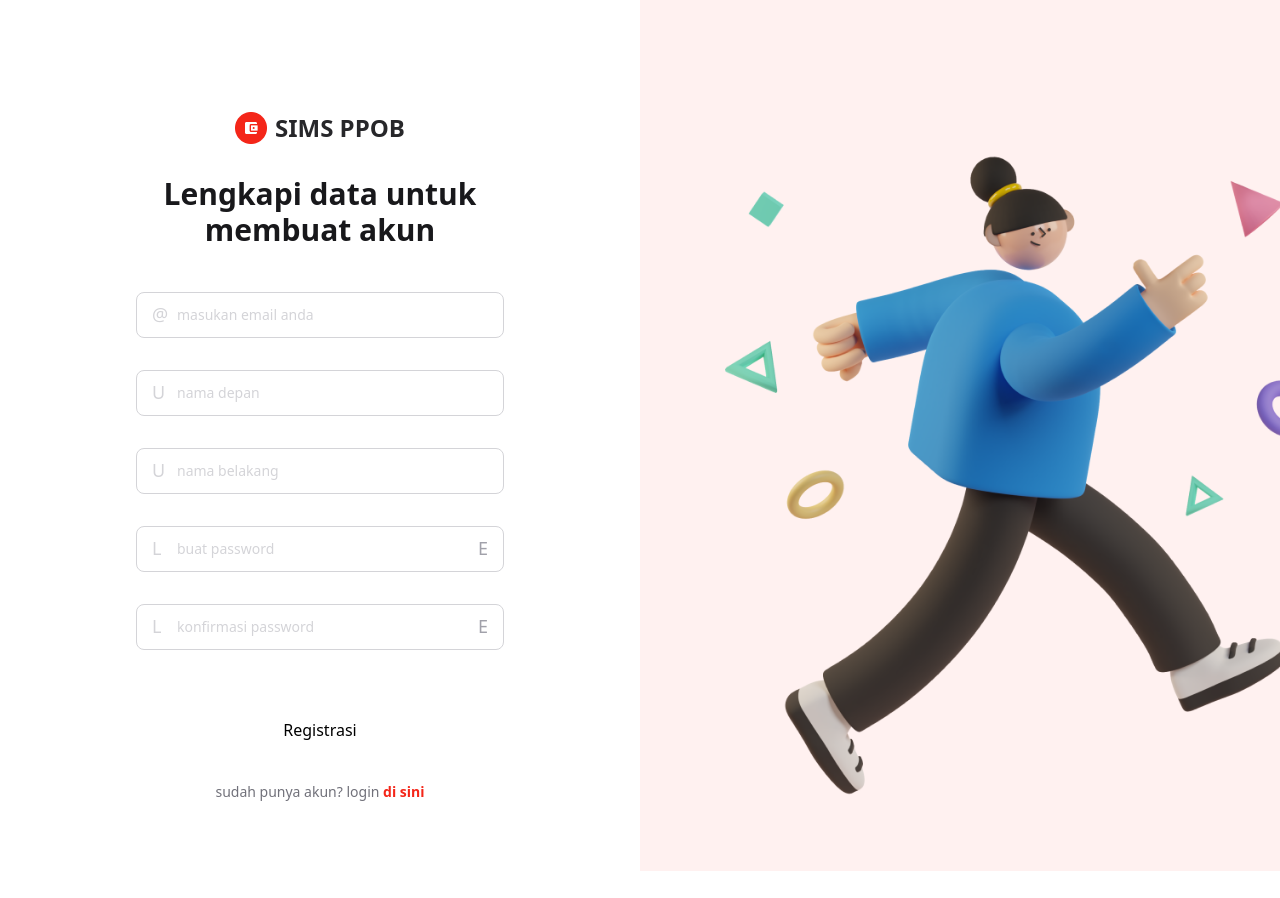
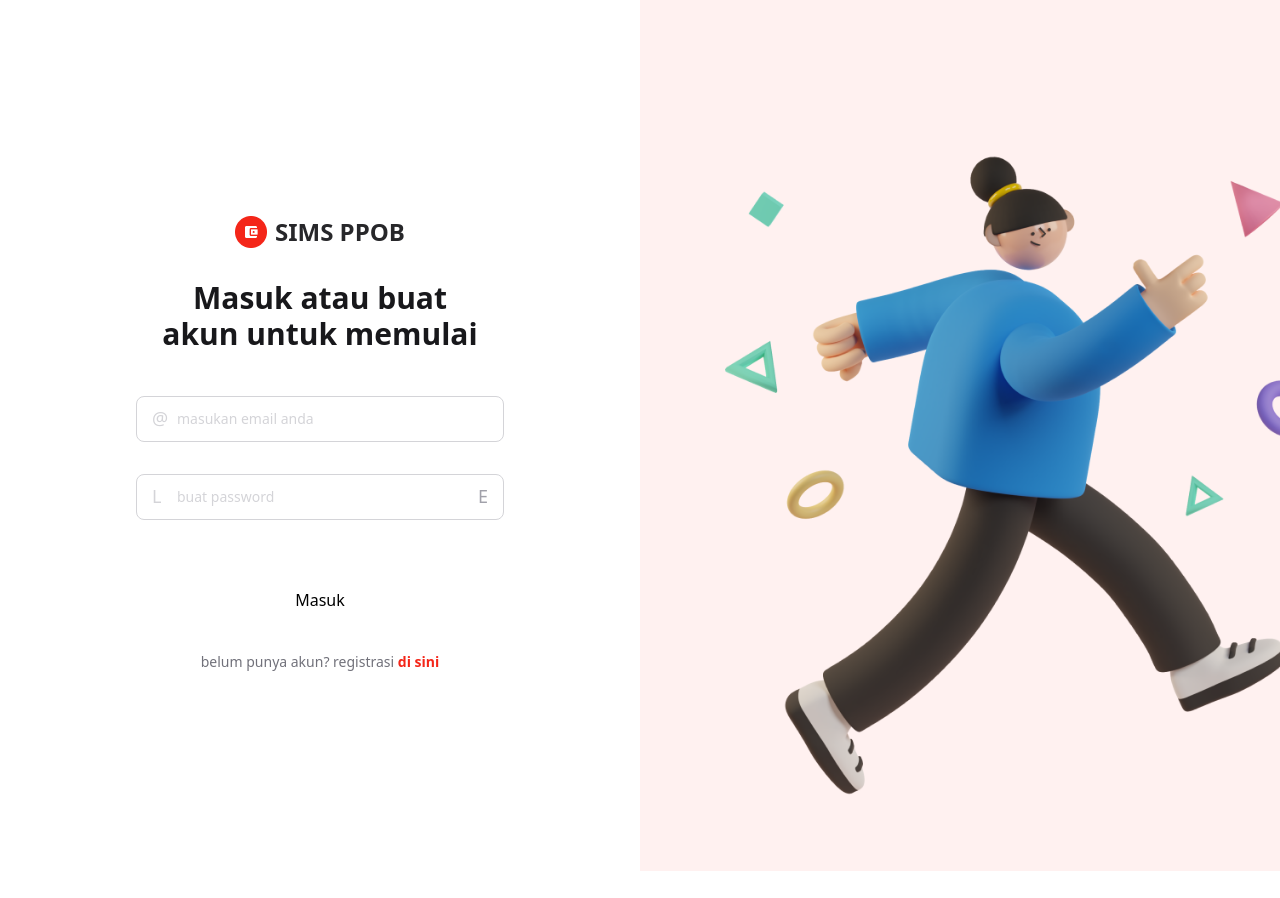
Before and after one commit to haikalbintang/tht_nutech, a React (Vite) app in the folder my-project/: page / in a window 1280 px wide. After the commit the page ends 871 px from the top, so only its background shows below. Built offline with nearby package versions, Linux system fonts and the light colour scheme.

Commit message:
Done: Login is functional.

```diff
--- a/my-project/src/App.jsx
+++ b/my-project/src/App.jsx
@@ -1,10 +1,12 @@
-import Registration from "./components/5_pages/Registration";
+import Login from "./components/5_pages/Login";
+// import Registration from "./components/5_pages/Registration";
 
 function App() {
   return (
     <div className="flex flex-col justify-center items-center">
       <div className="max-w-[1366px] w-full min-h-screen">
-        <Registration />
+        {/* <Registration /> */}
+        <Login />
       </div>
     </div>
   );
--- /dev/null
+++ b/my-project/src/components/1_elements/Heading2.tsx
@@ -0,0 +1,18 @@
+import React from "react";
+import { ReactNode } from "react";
+
+interface Heading2Props {
+  children: ReactNode;
+}
+
+function Heading2({ children }) {
+  return (
+    <div>
+      <h2 className="text-zinc-900 font-semibold text-3xl m-4 text-center px-10">
+        {children}
+      </h2>
+    </div>
+  );
+}
+
+export default Heading2;
--- /dev/null
+++ b/my-project/src/components/1_elements/LoginIlustration.jsx
@@ -0,0 +1,9 @@
+function LoginIlustration() {
+  return (
+    <div className="w-1/2">
+      <img src="/IllustrasiLogin.png" alt="" />
+    </div>
+  );
+}
+
+export default LoginIlustration;
--- /dev/null
+++ b/my-project/src/components/1_elements/Logo.jsx
@@ -0,0 +1,10 @@
+function Logo() {
+  return (
+    <div className="flex justify-center items-center gap-2 m-4">
+      <img src="/Logo.png" alt="" />
+      <h1 className="text-zinc-800 font-semibold text-2xl">SIMS PPOB</h1>
+    </div>
+  );
+}
+
+export default Logo;
--- /dev/null
+++ b/my-project/src/components/2_widgets/Alternative.tsx
@@ -0,0 +1,17 @@
+import React, { ReactNode } from "react";
+
+interface AlternativeProps {
+  children: ReactNode;
+  onClick: () => void;
+}
+
+export default function Alternative({ children, onClick }: AlternativeProps) {
+  return (
+    <p className="text-sm text-zinc-500">
+      {children}
+      <span onClick={onClick} className="font-semibold text-[#f42619]">
+        di sini
+      </span>
+    </p>
+  );
+}
--- /dev/null
+++ b/my-project/src/components/3_modules/Main.tsx
@@ -0,0 +1,9 @@
+import React, { ReactNode } from "react";
+
+interface MainProps {
+  children: ReactNode;
+}
+
+export default function Main({ children }) {
+  return <div className="w-full flex">{children}</div>;
+}
--- /dev/null
+++ b/my-project/src/components/3_modules/MainHalf.tsx
@@ -0,0 +1,16 @@
+import React from "react";
+import { ReactNode } from "react";
+
+interface MainHalfProps {
+  children: ReactNode;
+}
+
+function MainHalf({ children }: MainHalfProps) {
+  return (
+    <div className="w-1/2 flex flex-col justify-center items-center p-24">
+      {children}
+    </div>
+  );
+}
+
+export default MainHalf;
--- a/my-project/src/components/5_pages/Login.jsx
+++ b/my-project/src/components/5_pages/Login.jsx
@@ -0,0 +1,99 @@
+import Heading2 from "../1_elements/Heading2";
+import LoginIlustration from "../1_elements/LoginIlustration";
+import Logo from "../1_elements/Logo";
+import Main from "../3_modules/Main";
+import MainHalf from "../3_modules/MainHalf";
+import Form from "../4_templates/Form";
+import Input from "../1_elements/Input";
+import Button from "../1_elements/Button";
+import Alternative from "../2_widgets/Alternative";
+import { useState } from "react";
+import { BASE_URL } from "../../constants/constants";
+import { toast, ToastContainer } from "react-toastify";
+import "react-toastify/ReactToastify.css";
+
+function Login() {
+  const [currentUser, setCurrentUser] = useState({
+    email: "",
+    password: "",
+  });
+
+  async function handleLogin(e) {
+    e.preventDefault();
+
+    try {
+      const res = await fetch(BASE_URL + "/login", {
+        method: "POST",
+        headers: { "Content-Type": "application/json" },
+        body: JSON.stringify(currentUser),
+      });
+
+      const result = await res.json();
+
+      if (res.ok) {
+        toast.success(result.message);
+        sessionStorage.setItem("token", result.data.token);
+      } else if (result.status === 102) {
+        toast.error(result.message);
+      } else if (result.status === 103) {
+        toast.error(result.message);
+      } else {
+        toast.error(result.message);
+      }
+    } catch (error) {
+      console.error("Error", error);
+
+      toast.error("Terjadi kesalahan");
+    }
+  }
+
+  return (
+    <>
+      <Main>
+        <MainHalf>
+          <Logo />
+
+          <Heading2>Masuk atau buat akun untuk memulai</Heading2>
+
+          <Form onSubmit={handleLogin}>
+            <Input
+              type="email"
+              icon={"@"}
+              placeholder={"masukan email anda"}
+              required
+              value={currentUser["email"]}
+              onChange={(e) =>
+                setCurrentUser((prev) => ({ ...prev, email: e.target.value }))
+              }
+            />
+            <Input
+              type="password"
+              icon={"L"}
+              placeholder={"buat password"}
+              eye={"E"}
+              required
+              value={currentUser["password"]}
+              onChange={(e) =>
+                setCurrentUser((prev) => ({
+                  ...prev,
+                  password: e.target.value,
+                }))
+              }
+            />
+
+            <Button bgColor={"[#f42619]"} textColor={"[#fff]"}>
+              Masuk
+            </Button>
+          </Form>
+
+          <Alternative>belum punya akun? registrasi </Alternative>
+        </MainHalf>
+        <LoginIlustration />
+      </Main>
+
+      <ToastContainer />
+    </>
+  );
+}
+
+export default Login;
--- a/my-project/src/components/5_pages/Registration.jsx
+++ b/my-project/src/components/5_pages/Registration.jsx
@@ -5,6 +5,12 @@ import Form from "../4_templates/Form";
 import { toast, ToastContainer } from "react-toastify";
 import "react-toastify/ReactToastify.css";
 import { useState } from "react";
+import Heading2 from "../1_elements/Heading2";
+import Logo from "../1_elements/Logo";
+import LoginIlustration from "../1_elements/LoginIlustration";
+import MainHalf from "../3_modules/MainHalf";
+import Main from "../3_modules/Main";
+import Alternative from "../2_widgets/Alternative";
 
 function Registration() {
   const [currentUser, setCurrentUser] = useState({
@@ -22,35 +28,27 @@ function Registration() {
         headers: { "Content-Type": "application/json" },
         body: JSON.stringify(currentUser),
       });
-      console.log(JSON.stringify(currentUser));
 
       const result = await res.json();
-
-      console.log(result);
 
       if (res.ok) {
         toast.success(result.message);
       } else {
         toast.error(result.message);
       }
-    } catch (err) {
-      console.error("Error", err);
+    } catch (error) {
+      console.error("Error", error);
       toast.error("Terjadi kesalahan");
     }
   }
   return (
     <>
-      <div className="w-full flex">
-        <div className="w-1/2 flex flex-col justify-center items-center p-24">
-          <div className="flex justify-center items-center gap-2 m-4">
-            <img src="/Logo.png" alt="" />
-            <h1 className="text-zinc-800 font-semibold text-2xl">SIMS PPOB</h1>
-          </div>
-          <div>
-            <h2 className="text-zinc-900 font-semibold text-3xl m-4 text-center px-10">
-              Lengkapi data untuk membuat akun
-            </h2>
-          </div>
+      <Main>
+        <MainHalf>
+          <Logo />
+
+          <Heading2>Lengkapi data untuk membuat akun</Heading2>
+
           <Form onSubmit={handleSubmit}>
             <Input
               type="email"
@@ -109,19 +107,17 @@ function Registration() {
               eye={"E"}
               required
             />
+
             <Button bgColor={"[#f42619]"} textColor={"[#fff]"}>
               Registrasi
             </Button>
           </Form>
-          <p className="text-sm text-zinc-500">
-            sudah punya akun? login{" "}
-            <span className="font-semibold text-[#f42619]">di sini</span>
-          </p>
-        </div>
-        <div className="w-1/2">
-          <img src="/IllustrasiLogin.png" alt="" />
-        </div>
-      </div>
+
+          <Alternative>sudah punya akun? login </Alternative>
+        </MainHalf>
+        <LoginIlustration />
+      </Main>
+
       <ToastContainer />
     </>
   );
```
Also changed, not shown: my-project/src/components/3_modules/Main.jsx (deleted).
